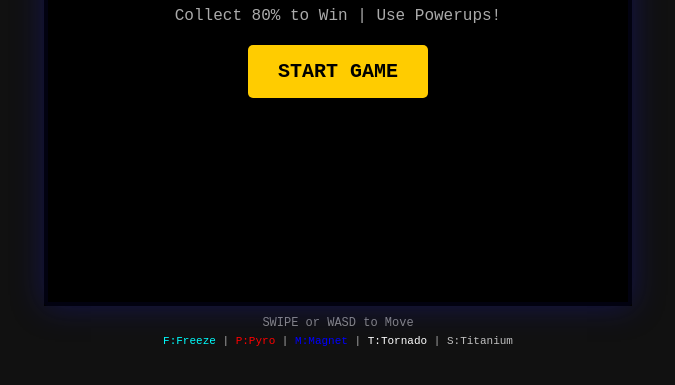
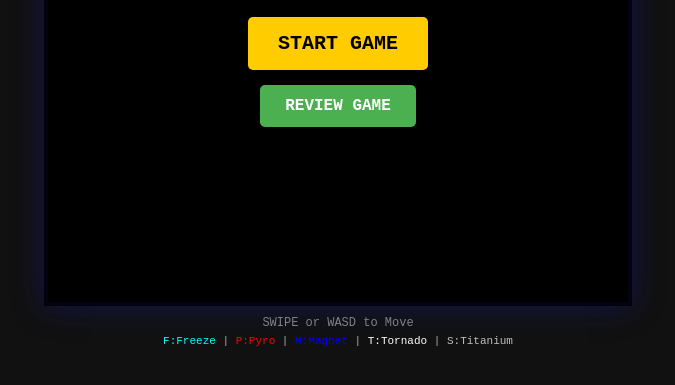
Before and after one commit to kaustavray21/test, a plain HTML site: page index.html in a window 1280 px wide. Shown: the part 395-780 px from the top of the page, without its empty margins (302-977 px from the left). Drawn offline with Linux system fonts and the light colour scheme.

Commit message:
added a review button

```diff
--- a/index.html
+++ b/index.html
@@ -24,6 +24,13 @@
         <h1 id="status-msg">PAC-MAN</h1>
         <p id="win-reason"></p>
         <button>START GAME</button>
+
+        <button
+          id="review-btn"
+          onclick="window.open('https://forms.gle/TRFZQC2XTZksePfm9', '_blank')"
+        >
+          REVIEW GAME
+        </button>
       </div>
     </div>
 
--- a/styles.css
+++ b/styles.css
@@ -149,3 +149,14 @@ button:hover {
 .leg-s {
   color: #c0c0c0;
 }
+
+#review-btn {
+  margin-top: 15px; /* Spacing between Start and Review */
+  background-color: #4caf50; /* Green to differentiate */
+  color: white;
+  font-size: 16px; /* Slightly smaller than Start */
+  padding: 12px 25px;
+}
+#review-btn:hover {
+  background-color: #45a049;
+}
```
